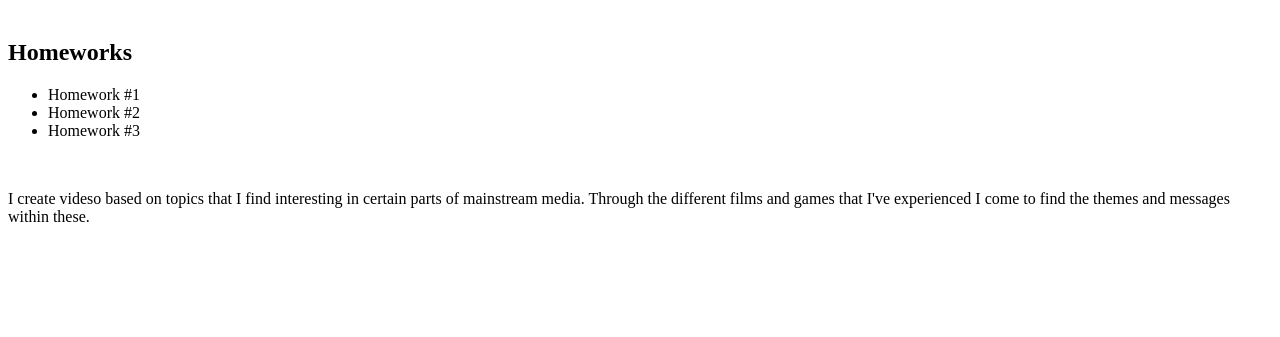
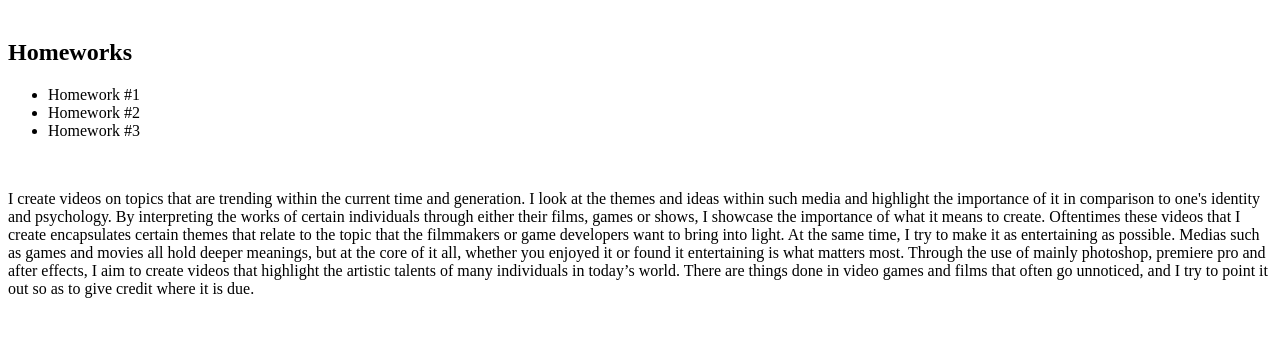
Before and after one commit to MeihongX/medp150-website, a plain HTML site: page index.html in a window 1280 px wide. Shown: the part 79-416 px from the top of the page. Drawn offline with Linux system fonts and the light colour scheme.

Commit message:
Update index.html

```diff
--- a/index.html
+++ b/index.html
@@ -28,8 +28,8 @@
 
 <br>
 
-<p>I create videso based on topics that I find interesting in certain parts of mainstream media. Through the different films and games that I've experienced I come to find the themes and messages within
-these. </p>
+<p>I create videos on topics that are trending within the current time and generation. I look at the themes and ideas within such media and highlight the importance of it in comparison to one's identity and psychology. By interpreting the works of certain individuals through either their films, games or shows, I showcase the importance of what it means to create. Oftentimes these videos that I create encapsulates certain themes that relate to the topic that the filmmakers or game developers want to bring into light. At the same time, I try to make it as entertaining as possible. Medias such as games and movies all hold deeper meanings, but at the core of it all, whether you enjoyed it or found it entertaining is what matters most. Through the use of mainly photoshop, premiere pro and after effects, I aim to create videos that highlight the artistic talents of many individuals in today’s world. There are things done in video games and films that often go unnoticed, and I try to point it out so as to give credit where it is due.
+</p>
 
   </body>
 
```
